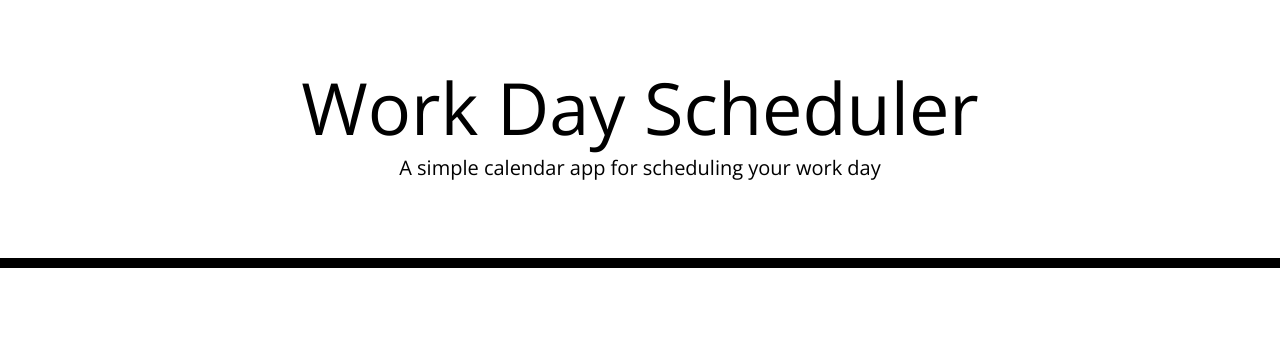
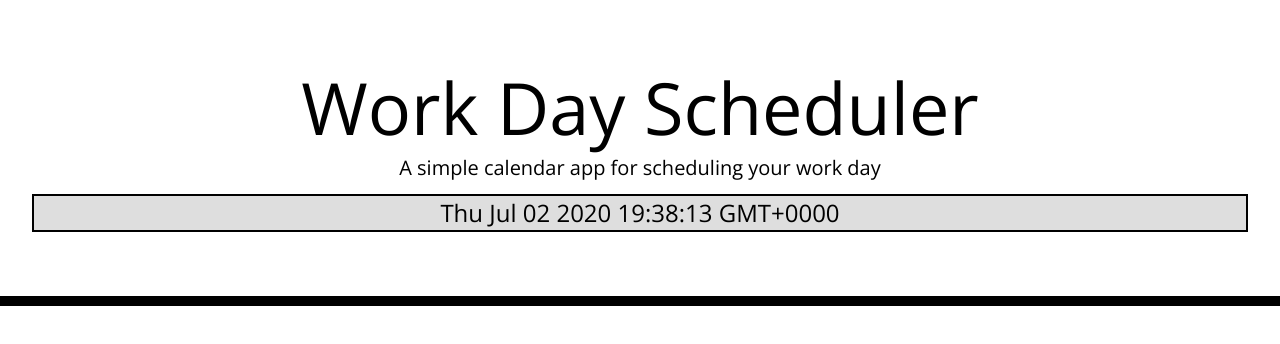
Before and after one commit to jtillson1/Work-Day-Scheduler, a plain HTML site: page index.html in a window 1280 px wide. Drawn offline with nearby package versions, Linux system fonts and the light colour scheme; files that its build step writes are made by us from their sources.

Commit message:
moment.js displayed to a div

```diff
--- a/assets/css/style.css
+++ b/assets/css/style.css
@@ -3,7 +3,14 @@ body {
   font-size: 16px;
   line-height: 1;
 }
-
+#displayMoment {
+  color: black;
+  font-size: 24px;
+  border: solid 2px black;
+  padding: 5px;
+  background-color: #dedede;
+  ;
+}
 textarea{
   background: transparent;
   border: none;
--- a/index.html
+++ b/index.html
@@ -18,17 +18,26 @@
       href="https://fonts.googleapis.com/css?family=Open+Sans&display=swap"
       rel="stylesheet"
     />
-    <link rel="stylesheet" href="style.css" />
+    <link rel="stylesheet" href="assets/css/style.css" />
     <title>Work Day Scheduler</title>
   </head>
 
   <body>
+    <script src="https://cdn.jsdelivr.net/momentjs/2.12.0/moment.min.js"></script>
     <header class="jumbotron">
       <h1 class="display-3">Work Day Scheduler</h1>
       <p class="lead">A simple calendar app for scheduling your work day</p>
+      <div id="displayMoment">
       <p id="currentDay" class="lead"></p>
+      </div>
     </header>
     <div class="container">
+      <script>
+        var currentDay = moment();
+        var displayMoment = document.getElementById('displayMoment');
+        displayMoment.innerHTML=currentDay;
+        console.log(currentDay);
+      </script>
       <!-- Timeblocks go here -->
     </div>
 
```
